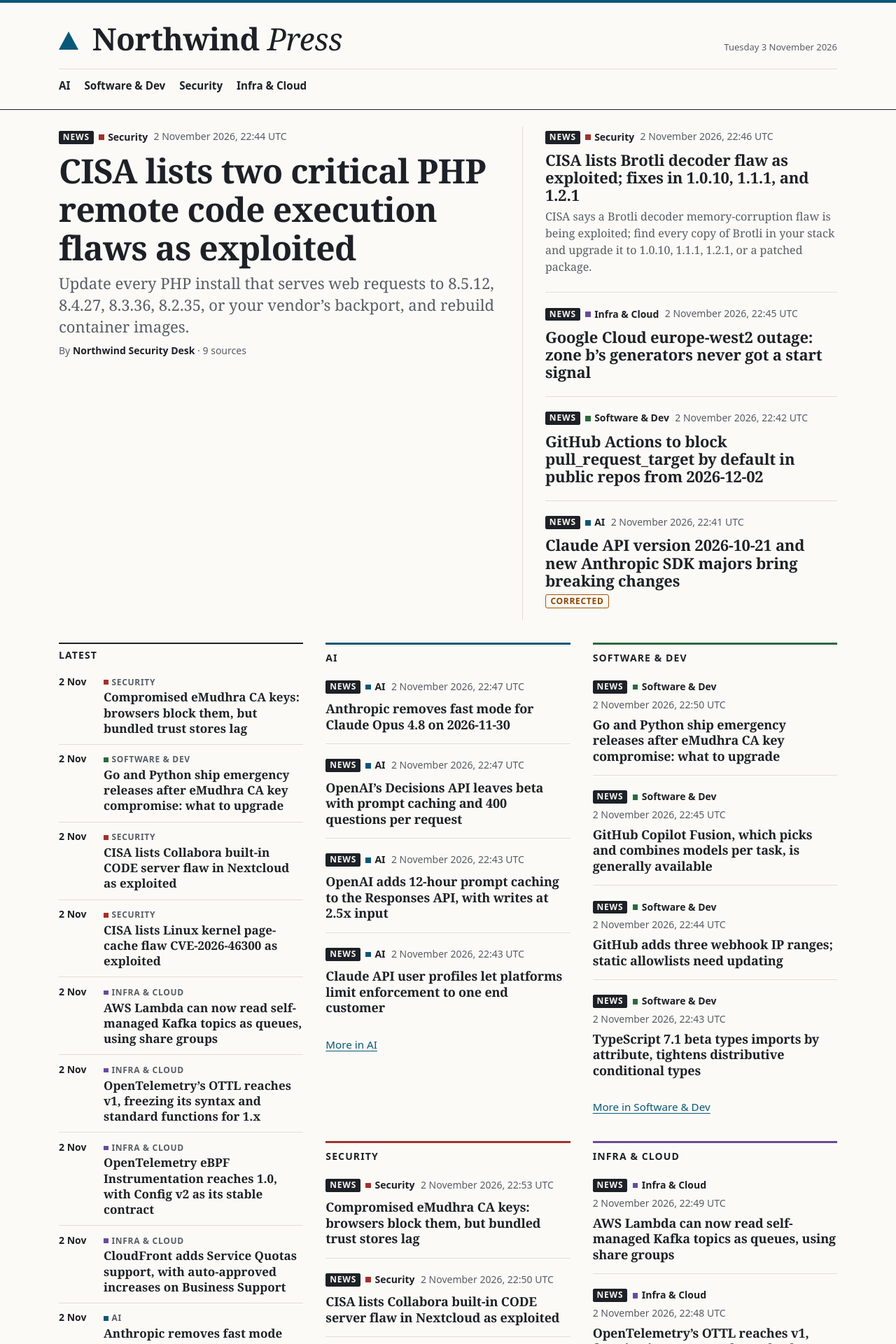
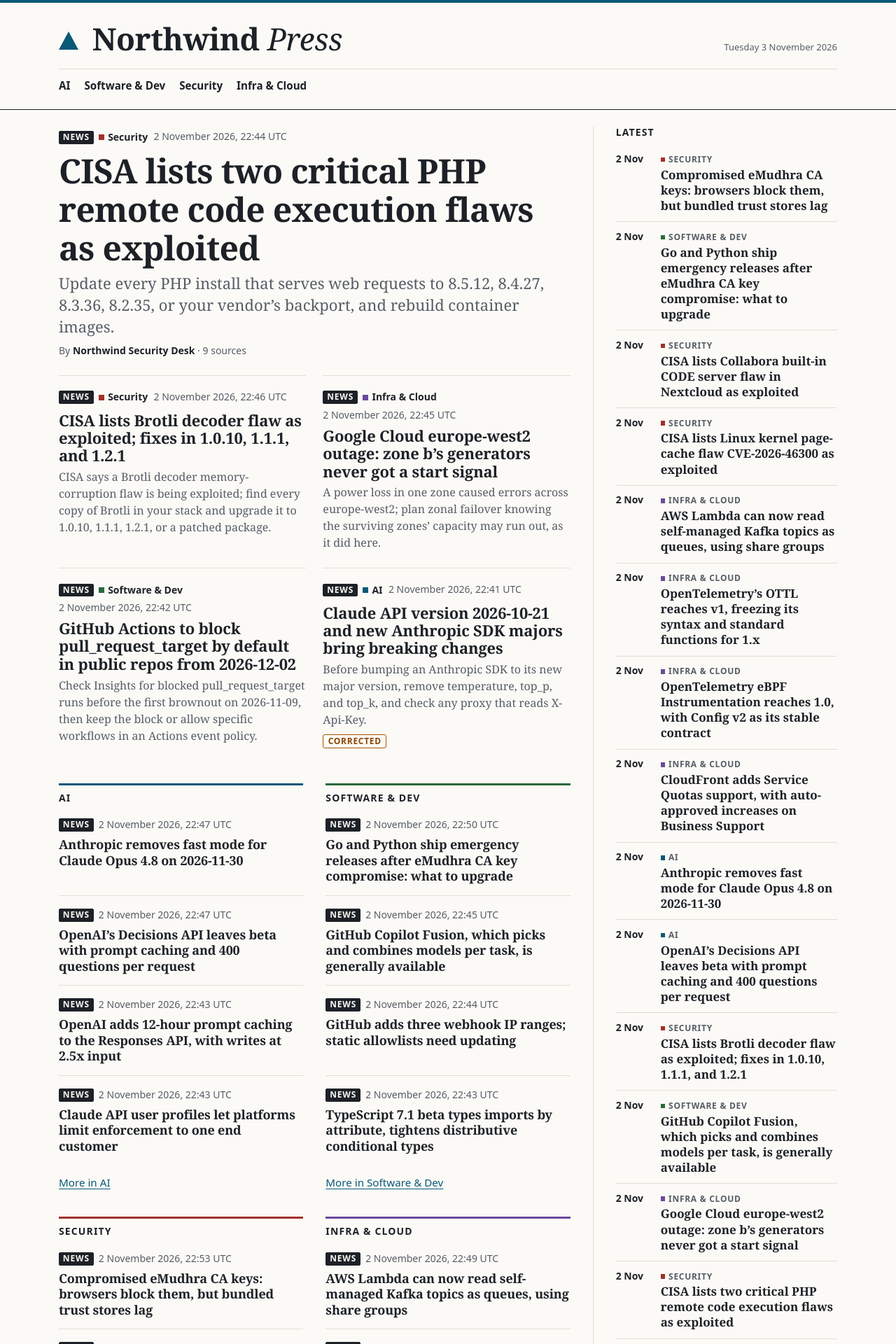
Before and after one commit to northwind-press/northwind-press.github.io, a Jekyll site: the page built from index.html, in a window 1280 px wide. Shown: the top 1920 px of the page at 70% size. Built offline with Jekyll 4.4.1, drawn with Linux system fonts in a browser that asks for light colours; some of the changed text lies outside the part shown.

Commit message:
Board review fixes (T-119/T-120), first pass: desktop rail, even desks, phone desks hidden, citation spacing and phone tap size
Co-Authored-By: Claude Opus 5.5 <noreply@anthropic.com>

```diff
--- a/assets/css/style.css
+++ b/assets/css/style.css
@@ -198,7 +198,7 @@ nav a[aria-current="page"] { font-weight: 600; box-shadow: inset 0 -2px 0 var(--
 /* Separator between back-to-back markers, inserted by _layouts/post.html (never between markers with
    text in between). Its width keeps the two numbers' centres >= 24px apart, so their 24px tap areas
    don't overlap (WCAG 2.5.8). */
-.cite-sep { font-family: var(--sans); font-size: 0.68em; line-height: 0; vertical-align: super; color: var(--muted); padding: 0 0.5em; }
+.cite-sep { font-family: var(--sans); font-size: 0.68em; line-height: 0; vertical-align: super; color: var(--muted); padding: 0 calc(24px - 1ch) 0 0; } /* comma hugs the number before it ("2, 4"); the space after keeps centres >= 24px apart (1ch = one digit) */
 .cite-sep + .cite { margin-left: 0; }
 .post-body .cite a:focus-visible { outline-width: 2px; outline-offset: 0; } /* clears a closing quote before the number */
 .post-body .cite a { position: relative; color: var(--link); text-decoration: none; font-weight: 600; padding: 0 0.08em; border-radius: 2px; }
@@ -209,6 +209,13 @@ nav a[aria-current="page"] { font-weight: 600; box-shadow: inset 0 -2px 0 var(--
 .cite a { scroll-margin-top: 30vh; } /* ↩ lands with the cited sentence in view, not at the top edge */
 .cite-back { display: inline-block; min-width: 24px; min-height: 24px; line-height: 24px; text-align: center; margin-left: 0.25em; padding: 0 0.2em; text-decoration: none; color: var(--muted); font-size: 0.9em; }
 .cite-back:hover { color: var(--link); }
+/* Phones (T-119 item 8): larger, bolder numbers and a 32px tap area; the separator widens to match. */
+@media (max-width: 47.99rem) {
+  .cite { font-size: 0.8em; margin-left: 2px; }
+  .post-body .cite a { padding: 0 0.15em; }
+  .post-body .cite a::after { width: max(100%, 32px); height: 32px; }
+  .cite-sep { font-size: 0.8em; padding-right: calc(32px - 1ch); }
+}
 
 .sources { border-top: 2px solid var(--rule-strong); margin-top: var(--s3); padding-top: var(--s-1); font-family: var(--sans); font-size: 0.95rem; line-height: 1.5; }
 .sources h2 { font-family: var(--sans); font-size: var(--step--1); font-weight: 700; letter-spacing: 0.08em; text-transform: uppercase; margin: 0.5rem 0 var(--s0); }
@@ -328,6 +335,7 @@ header.section-intro > p:not(.section-links), p.section-intro { font-size: var(-
 .block-heading a { color: var(--fg); text-decoration: none; display: inline-block; padding: 0.15rem 0; }
 .block-heading a:hover { text-decoration: underline; }
 .section-block .block-heading { border-top: 3px solid var(--section, var(--rule-strong)); }
+.section-block .post-card__kicker > a { display: none; } /* the block heading already names the desk; keeps kicker + time on one line (T-119 item 7) */
 .block-more, .block-empty { font-family: var(--sans); font-size: 0.95rem; margin: var(--s-1) 0 0; }
 .block-more a { display: inline-block; padding: 0.3rem 0; }
 .block-empty { color: var(--muted); }
@@ -376,17 +384,34 @@ header.section-intro > p:not(.section-links), p.section-intro { font-size: var(-
   .story--top .story__dek { display: block; }
   .section-blocks { grid-template-columns: 1fr 1fr; column-gap: var(--s2); }
 }
-/* Desktop (>=64rem): 12-column front. Row 1 lead (7) | top stories (5) with a vertical rule.
-   Row 2+: Latest and the briefing on the left (4), section blocks 2×2 on the right (8). */
+/* Phones: the desk blocks repeat stories already shown above (top stories, Latest), and the nav
+   already offers every desk, so they start at tablet width (T-119 item 6). */
+@media (max-width: 47.99rem) {
+  .front > .section-blocks { display: none; }
+}
+/* Desktop (>=64rem): 12-column front (T-119 items 1–3).
+   Left 8: lead, then top stories 2×2 with deks (the tablet stack), then desk blocks 2×2.
+   Right 4, a rail: Latest, then the briefing. Rows: 1 = lead + top | Latest starts;
+   2 = desks start | Latest ends; 3 = desks end | briefing. DOM order is unchanged; with no
+   briefing, row 3 is just the end of the desks. */
 @media (min-width: 64rem) {
-  .front { grid-template-columns: repeat(12, minmax(0, 1fr)); column-gap: var(--s2); row-gap: var(--s2); }
-  .front-top { grid-column: 1 / -1; grid-template-columns: minmax(0, 7fr) minmax(0, 5fr); column-gap: var(--s2); }
-  .front-top .top-stories { grid-template-columns: 1fr; border-left: 1px solid var(--rule); padding-left: var(--s2); }
-  .front-top .top-stories > li:first-child { border-top: 0; padding-top: 0; }
-  .front-top .top-stories > li + li .story__dek { display: none; } /* keep the column about as tall as the lead */
-  .front > .river { grid-column: 1 / 5; grid-row: 2; }
-  .front > .front-briefing { grid-column: 1 / 5; grid-row: 3; align-self: start; }
-  .front > .section-blocks { grid-column: 5 / -1; grid-row: 2 / span 2; align-self: start; }
+  .front { grid-template-columns: repeat(12, minmax(0, 1fr)); column-gap: var(--s2); row-gap: var(--s2); align-items: start; }
+  .front > .front-top { grid-column: 1 / 9; grid-row: 1; }
+  .front > .section-blocks { grid-column: 1 / 9; grid-row: 2 / span 2; }
+  .front > .river { grid-column: 9 / -1; grid-row: 1 / span 2; }
+  .front > .front-briefing { grid-column: 9 / -1; grid-row: 3; }
+  .front > .river, .front > .front-briefing { border-left: 1px solid var(--rule); padding-left: var(--s2); }
+  .front > .river .block-heading { border-top: 0; padding-top: 0; }
+  .front > .front-briefing .block-heading { border-top-width: 1px; }
+  /* Desk blocks: rows line up across each pair (heading, four stories, "More"), so both columns end together. */
+  @supports (grid-template-rows: subgrid) {
+    .section-blocks { row-gap: var(--s2); }
+    .section-block { display: grid; grid-row: span 6; grid-template-rows: subgrid; row-gap: 0; }
+    .section-block > .block-heading { grid-row: 1; }
+    .section-block__list { display: grid; grid-row: 2 / span 4; grid-template-rows: subgrid; row-gap: 0; }
+    .section-block > .block-empty { grid-row: 2; }
+    .section-block > .block-more { grid-row: 6; align-self: end; }
+  }
   .section-front { grid-template-columns: minmax(0, 7fr) minmax(0, 5fr); column-gap: var(--s2); align-items: start; }
   .section-front > .river { border-left: 1px solid var(--rule); padding-left: var(--s2); }
   /* A section with only its lead (no river block): the lead spans the row, its dek capped for reading. */
```
